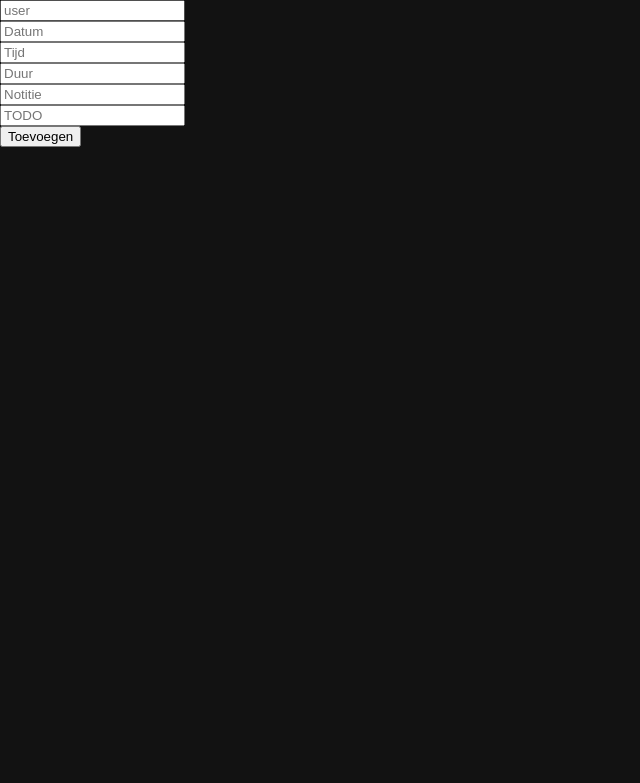
After one commit to luclucyt/rijles, a PHP site: page /view/docToevoegen.view.php in a window 1280 px wide. The commit adds this page. Shown: the top 783 px of the page, without its empty margins (0-640 px from the left). Run offline with PHP 8.4, Linux system fonts and the light colour scheme.

Commit message:
cleaned some code, started the add lesson

```diff
--- /dev/null
+++ b/JS/docOverzicht.js
@@ -0,0 +1,3 @@
+document.getElementsByClassName("plus-wrapper")[0].addEventListener("click", function() {
+    window.location.href = "docToevoegen.php";
+});
--- a/doc.overzicht.php
+++ b/doc.overzicht.php
@@ -1,5 +1,6 @@
 <?php
 
+//TODO: change the week via JS so that the page doesn't have to reload every time
 include '_database.php';
 include 'inc/forceLogin.php';
 
--- /dev/null
+++ b/view/docToevoegen.view.php
@@ -0,0 +1,26 @@
+<!DOCTYPE html>
+<html lang="en">
+
+<head>
+    <meta charset="UTF-8">
+    <meta name="viewport" content="width=device-width, initial-scale=1.0">
+    <title>Les toevoegen</title>
+
+    <link rel='stylesheet' href='CSS/root.css'>
+    <link rel="stylesheet" href="CSS/docToevoegen.css">
+</head>
+
+<body>
+    <form>
+        <input type="text" name="user" placeholder="user"><br>
+        <input type="text" name="date" placeholder="Datum"><br>
+        <input type="text" name="time" placeholder="Tijd"><br>
+        <input type="text" name="duration" placeholder="Duur"><br>
+        <input type="text" name="note" placeholder="Notitie"><br>
+        <input type="text" name="todo" placeholder="TODO"><br>
+
+        <input type="submit" value="Toevoegen">
+    </form>
+</body>
+
+</html>
```
Also changed, not shown: docToevoegen.php (added, +12 -0 lines), view/doc.overzicht.view.php (+5 -3 lines).
